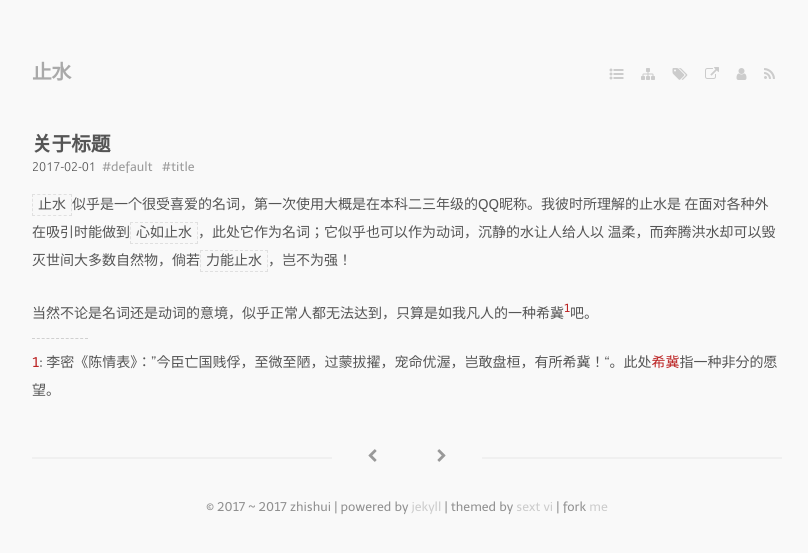
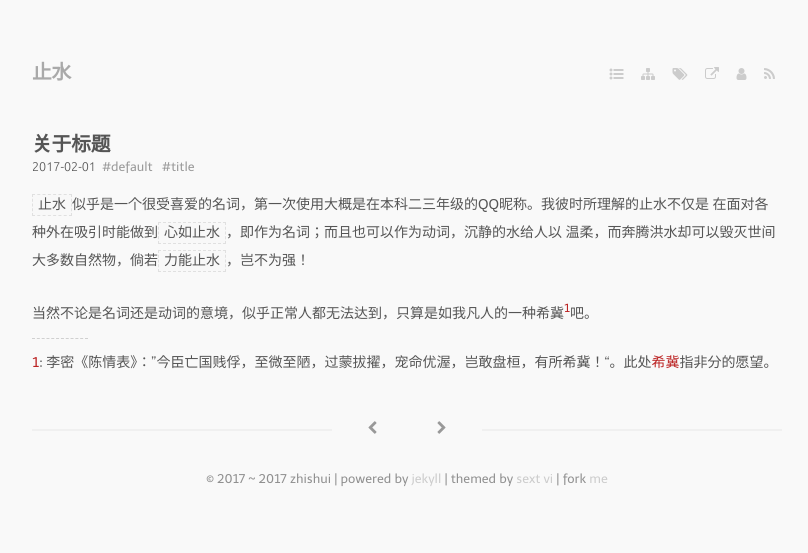
Before and after one commit to bizhishui/bizhishui.github.io, a Jekyll site: the page built from _posts/2017-02-01-About-title.md, in a window 1280 px wide. Shown: the top 553 px of the page, without its empty margins (233-1041 px from the left). Built offline with Jekyll 4.4.1, drawn with Linux system fonts in a browser that asks for light colours; nearby versions of some CDN libraries; some web fonts are replaced; a script that is not in the unit is left out.

Commit message:
update about title

```diff
--- a/_posts/2017-02-01-About-title.md
+++ b/_posts/2017-02-01-About-title.md
@@ -9,12 +9,12 @@ tags:
 ---
 
 
-`止水`似乎是一个很受喜爱的名词，第一次使用大概是在本科二三年级的QQ昵称。我彼时所理解的止水是
-在面对各种外在吸引时能做到`心如止水`，此处它作为名词；它似乎也可以作为动词，沉静的水让人给人以
+`止水`似乎是一个很受喜爱的名词，第一次使用大概是在本科二三年级的QQ昵称。我彼时所理解的止水不仅是
+在面对各种外在吸引时能做到`心如止水`，即作为名词；而且也可以作为动词，沉静的水给人以
 温柔，而奔腾洪水却可以毁灭世间大多数自然物，倘若`力能止水`，岂不为强！
 
 当然不论是名词还是动词的意境，似乎正常人都无法达到，只算是如我凡人的一种希冀<sup>[1](#footnote1)</sup>吧。
 
 
 ---
-<a name="footnote1">1</a>: 李密《陈情表》：”今臣亡国贱俘，至微至陋，过蒙拔擢，宠命优渥，岂敢盘桓，有所希冀！“。此处[希冀](http://baike.baidu.com/item/希冀/1551125)指一种非分的愿望。
+<a name="footnote1">1</a>: 李密《陈情表》：”今臣亡国贱俘，至微至陋，过蒙拔擢，宠命优渥，岂敢盘桓，有所希冀！“。此处[希冀](http://baike.baidu.com/item/希冀/1551125)指非分的愿望。
```
